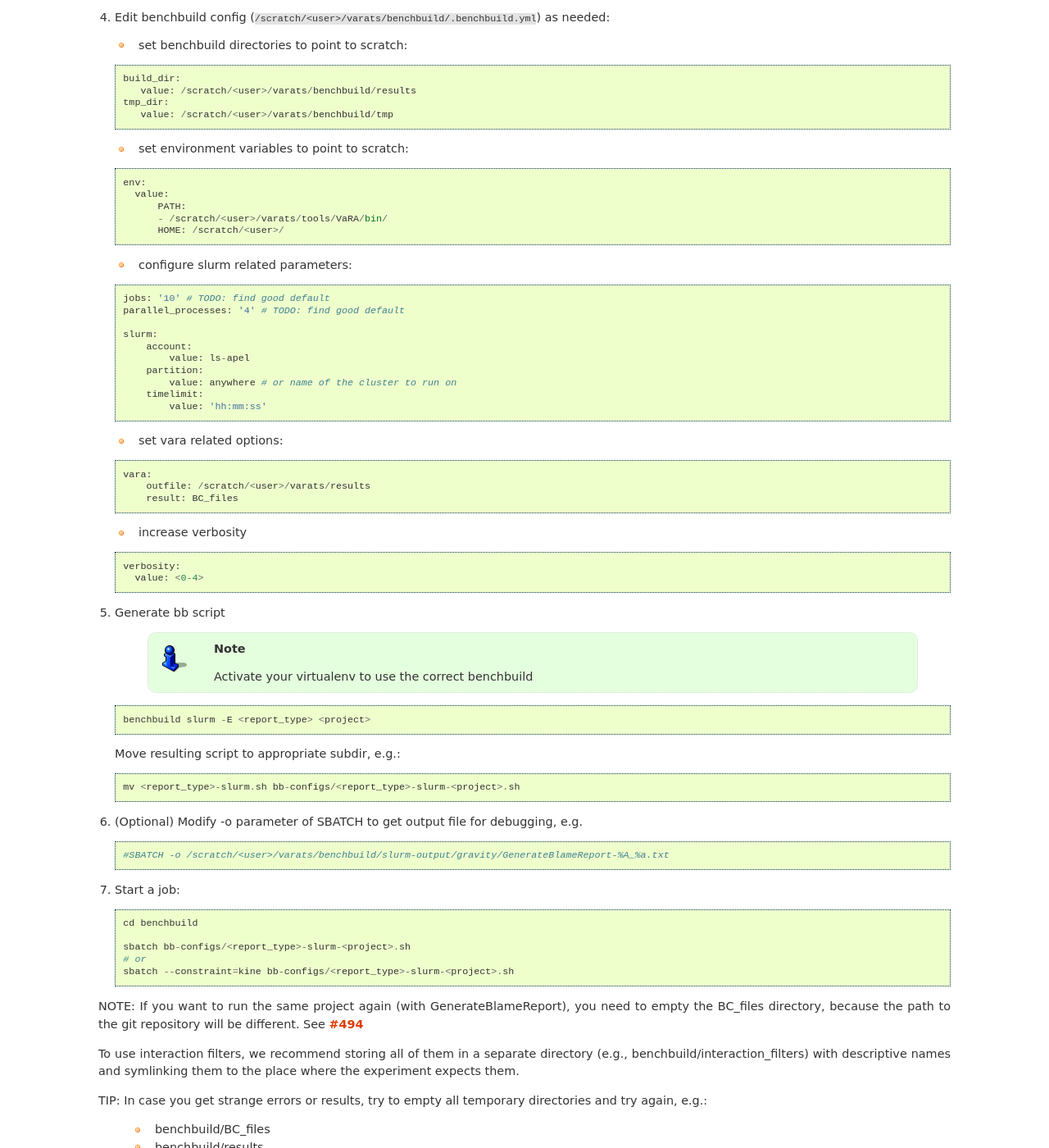
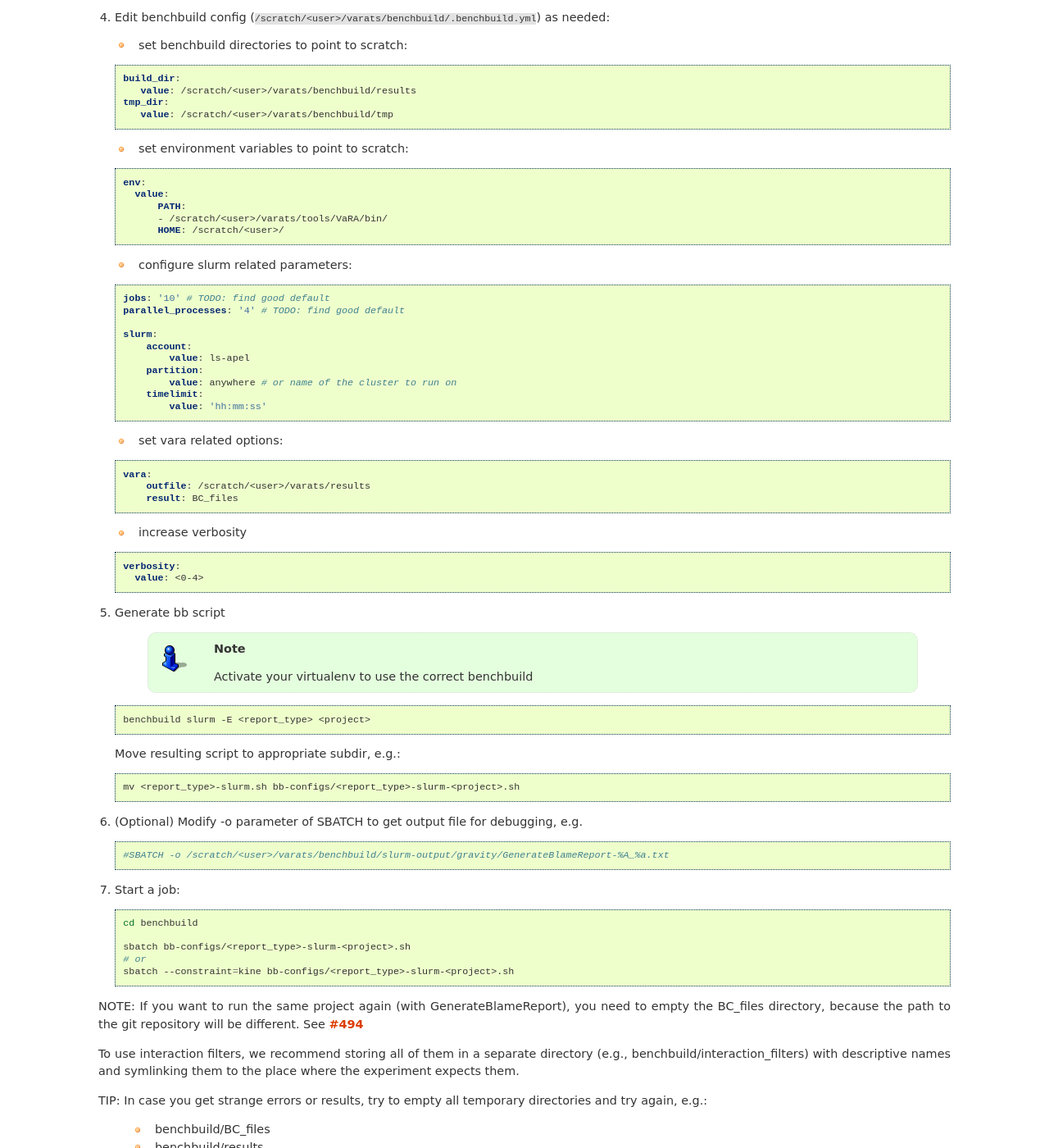
Before and after one commit to se-sic/VaRA-Tool-Suite, a Sphinx documentation site: the page built from docs/source/vara-ts/slurm.rst, in a window 1280 px wide and 1400 px high, scrolled down 638 px. Shown: the whole window at 82% size. Built offline with Sphinx 7.4.7, drawn with Linux system fonts in a browser that asks for light colours; the version number could not be read and is left out; some of the changed text lies outside the part shown.

Commit message:
Fix syntax highlighting in slurm docs

```diff
--- a/docs/source/vara-ts/slurm.rst
+++ b/docs/source/vara-ts/slurm.rst
@@ -13,7 +13,7 @@ Setup up a ``virtualenv`` with the tool suite in ``scratch/<user>``.
 
 Furthermore, this guide assumes that your vara-root directory is ``/scratch/<user>/varats``.
 
-.. code-block::
+.. code-block:: bash
 
    cd /scratch/<user>/varats
 
@@ -23,7 +23,7 @@ Furthermore, this guide assumes that your vara-root directory is ``/scratch/<use
 
 2. Edit ``.varats.yaml`` and set options:
 
-.. code-block::
+.. code-block:: yaml
 
    - result_dir: /scratch/<user>/varats/results
    - paper_config:
@@ -36,7 +36,7 @@ Furthermore, this guide assumes that your vara-root directory is ``/scratch/<use
 
    - set benchbuild directories to point to scratch:
 
-   .. code-block::
+   .. code-block:: yaml
 
       build_dir:
          value: /scratch/<user>/varats/benchbuild/results
@@ -45,7 +45,7 @@ Furthermore, this guide assumes that your vara-root directory is ``/scratch/<use
 
    - set environment variables to point to scratch:
 
-   .. code-block::
+   .. code-block:: yaml
 
       env:
         value:
@@ -55,7 +55,7 @@ Furthermore, this guide assumes that your vara-root directory is ``/scratch/<use
 
    - configure slurm related parameters:
 
-   .. code-block::
+   .. code-block:: yaml
 
       jobs: '10' # TODO: find good default
       parallel_processes: '4' # TODO: find good default
@@ -70,7 +70,7 @@ Furthermore, this guide assumes that your vara-root directory is ``/scratch/<use
 
    - set vara related options:
 
-   .. code-block::
+   .. code-block:: yaml
 
       vara:
           outfile: /scratch/<user>/varats/results
@@ -78,7 +78,7 @@ Furthermore, this guide assumes that your vara-root directory is ``/scratch/<use
 
    - increase verbosity
 
-   .. code-block::
+   .. code-block:: yaml
 
       verbosity:
         value: <0-4>
@@ -89,25 +89,25 @@ Furthermore, this guide assumes that your vara-root directory is ``/scratch/<use
 
       Activate your virtualenv to use the correct benchbuild
 
-   .. code-block::
+   .. code-block:: bash
 
       benchbuild slurm -E <report_type> <project>
 
    Move resulting script to appropriate subdir, e.g.:
 
-   .. code-block::
+   .. code-block:: bash
 
       mv <report_type>-slurm.sh bb-configs/<report_type>-slurm-<project>.sh
 
 6. (Optional) Modify -o parameter of SBATCH to get output file for debugging, e.g.
 
-   .. code-block::
+   .. code-block:: bash
 
       #SBATCH -o /scratch/<user>/varats/benchbuild/slurm-output/gravity/GenerateBlameReport-%A_%a.txt
 
 7. Start a job:
 
-   .. code-block::
+   .. code-block:: bash
 
       cd benchbuild
 
@@ -133,7 +133,7 @@ If certain libraries needed by vara or clang are missing on the slurm-nodes, you
 
 1. Create a folder for the libraries on scratch
 
-   .. code-block::
+   .. code-block:: bash
 
       mkdir /scratch/<username>/varats/libs
 
@@ -141,7 +141,7 @@ If certain libraries needed by vara or clang are missing on the slurm-nodes, you
 
 3. Add the following entry to the ``env`` section of your benchbuild config:
 
-   .. code-block::
+   .. code-block:: yaml
 
       env:
           value:
```
